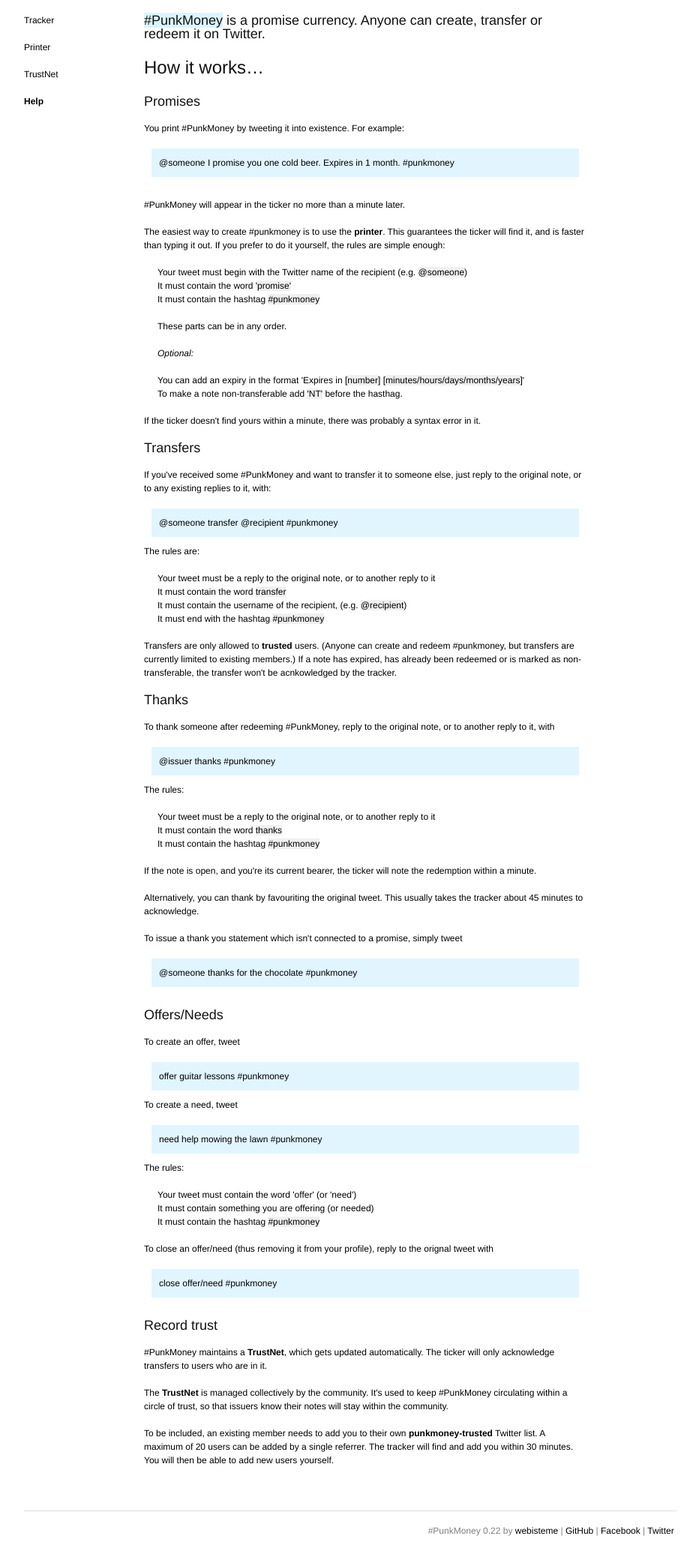
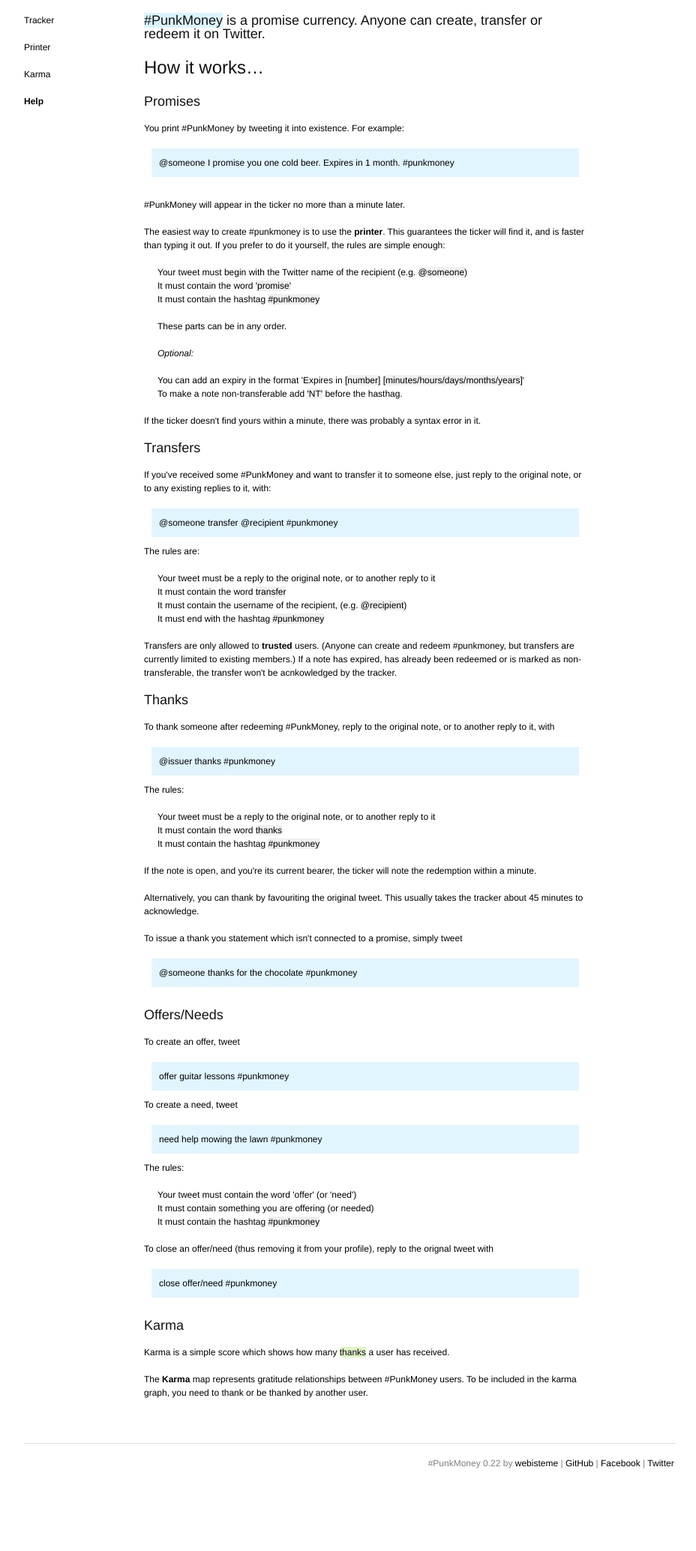
Before and after one commit to webisteme/punkmoney, a Django app: page /help/ in a window 1280 px wide. Shown: the part 117-2185 px from the top of the page at 75% size, without its empty margins (173-1101 px from the left). After the commit the page ends 2075 px from the top, so only its background shows below. Run offline with Django 3.2, Linux system fonts and the light colour scheme; parts of the project's set-up code (start-up, migrations or seed data) failed here and were passed over.

Commit message:
Replaced TrustNet with Karma

```diff
--- a/tracker/utils/parser.py
+++ b/tracker/utils/parser.py
@@ -250,7 +250,7 @@ class Parser(Harvester):
                         if thanks.group(2).lower() == 'for':
                             tweet['message'] = thanks.group(3)
 
-                            h = re.search('(.*)(%s)(.*)' % HASHTAG, tweet['message'])
+                            h = re.search('(.*)(%s)(.*)' % HASHTAG, tweet['message'], re.IGNORECASE)
                             if h:
                                 tweet['message'] = h.group(1).strip() + h.group(3).strip()
 
--- a/web/templates/base.html
+++ b/web/templates/base.html
@@ -115,11 +115,11 @@
 
 		{% ifequal page 'trustlist' %}
 
-		<li><b><a href="/trustnet">TrustNet</a></b></li>
+		<li><b><a href="/trustnet">Karma</a></b></li>
 
 		{% else %}
 
-		<li><a href="/trustnet">TrustNet</a></li>
+		<li><a href="/trustnet">Karma</a></li>
 
 		{% endifequal %}
 
--- a/web/templates/help.html
+++ b/web/templates/help.html
@@ -111,13 +111,11 @@
 
 	<hr class="space">
 
-	<h3>Record trust</h3>
+	<h3>Karma</h3>
 
-	<p>#PunkMoney maintains a <b><a href="/trustnet">TrustNet</a></b>, which gets updated automatically. The ticker will only acknowledge transfers to users who are in it.</p>
+	<p>Karma is a simple score which shows how many <span id="redemption">thanks</span> a user has received.</p>
 
-	<p>The <b><a href="/trustlist">TrustNet</a></b> is managed collectively by the community. It's used to keep #PunkMoney circulating within a circle of trust, so that issuers know their notes will stay within the community.</p>
-
-	<p>To be included, an existing member needs to add you to their own <b>punkmoney-trusted</b> Twitter list. A maximum of 20 users can be added by a single referrer. The tracker will find and add you within 30 minutes. You will then be able to add new users yourself.</p>
+	<p>The <b><a href="/trustnet">Karma</a></b> map represents gratitude relationships between #PunkMoney users. To be included in the karma graph, you need to thank or be thanked by another user.</p>
 
 	</div>
 
--- a/web/templates/home.html
+++ b/web/templates/home.html
@@ -70,7 +70,7 @@
             <hr class="space">
             <li>Create some now with the <span id="promised"><a href="/print">Printer</a></span></li>
             <hr class="space">
-            <li>Explore the <span id="transfer"><a href="/trustnet">TrustNet</a></span></li>
+            <li>See who's got good <span id="transfer"><a href="/trustnet">Karma</a></span></li>
             <hr class="space">
             <li>Find out more in the <span id="expiration"><a href="/help">Help</a></span> section</li>
             </ul>
--- a/web/templates/ticker.html
+++ b/web/templates/ticker.html
@@ -48,7 +48,7 @@
 		{% endifequal %}
 
 		{% ifequal event.type 1 %}
-		<span id="Redemption">[ Tx ]</span> {{ event.timestamp|date:"M d G:i" }} <span> <b><a href="/user/{{ event.to_user }}">{{ event.to_user }}</a></b> thanked <b><a href="/user/{{ event.from_user }}">{{ event.from_user }}</a></b> for <span id="promise"><a href="/note/{{ event.note_id }}">{{ event.promise }}</a></span>.
+		<span id="redemption">[ Tx ]</span> {{ event.timestamp|date:"M d G:i" }} <span> <b><a href="/user/{{ event.to_user }}">{{ event.to_user }}</a></b> thanked <b><a href="/user/{{ event.from_user }}">{{ event.from_user }}</a></b> for <span id="promise"><a href="/note/{{ event.note_id }}">{{ event.promise }}</a></span>.
 		{% endifequal %}
 
 		{% ifequal event.type 2 %}
--- a/web/tracker/views.py
+++ b/web/tracker/views.py
@@ -144,6 +144,9 @@ def user(request, username):
     # generate slug
     slug = username
 
+    # karma
+    karma = getKarma(username)
+
     # combine events
     variables = {
         'username':username,
@@ -152,7 +155,8 @@ def user(request, username):
         'events':final,
         'trust':trust_num,
         'trusters':trusters_list,
-        'top_trusters':top_trusters
+        'top_trusters':top_trusters,
+        'karma':karma,
     }
 
     # return all
@@ -220,7 +224,7 @@ API Methods
 '''
 
 # Return trustnet as JSON
-def trustnet(request):
+def trustnet_old(request):
 
     all_nodes = trustlist.objects.all()
 
@@ -250,7 +254,7 @@ def trustnet(request):
     return HttpResponse(data, mimetype='application/javascript')
 
 # Return trustnet as JSON
-def trustnet_redemptions(request):
+def trustnet(request):
 
     all_nodes = events.objects.filter(Q(type=1)).order_by('-timestamp')
 
@@ -301,13 +305,23 @@ def user_info(request, username):
     for t in trusts:
         trusts_list.append(t.trusted)
 
+    karma = getKarma(username)
+
     # Return variables
     variables = {
-        'trusted_num':trusted_num,
-        'trusted':trusted_list,
-        'trusts':trusts_list,
-        'trusts_num':trusts_num,
+        'karma':karma,
         'username':username,
     }
 
     return render_to_response('user_info.html', variables)
+
+
+''' HELPERS '''
+
+# getKarma
+# fethes and returns a user's karma, based on in-bound thanks statements
+
+def getKarma(username):
+
+    events_to = events.objects.filter(to_user=username).filter(type=1)
+    return len(events_to)
```
Also changed, not shown: web/templates/trustnet.html (+5 -6 lines), web/templates/user.html (+1 -22 lines), web/templates/user_info.html (+26 -24 lines).
